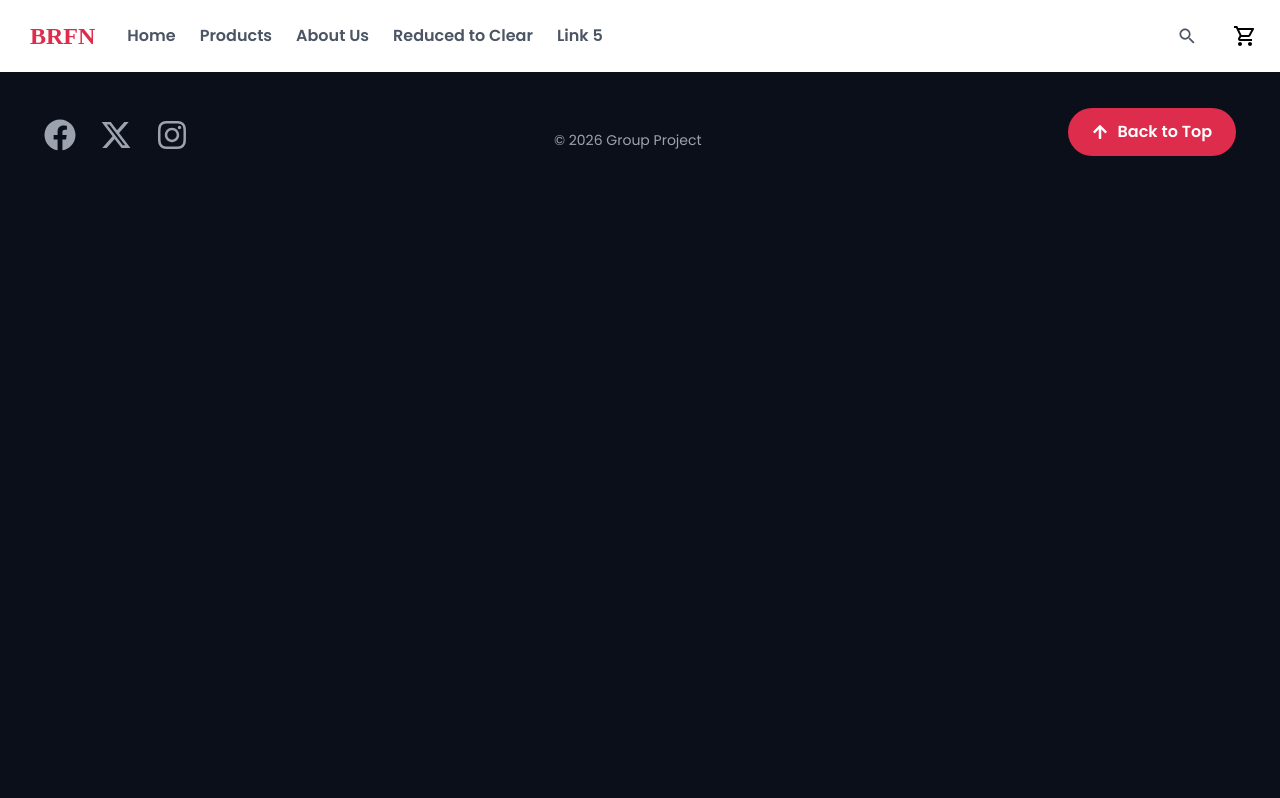
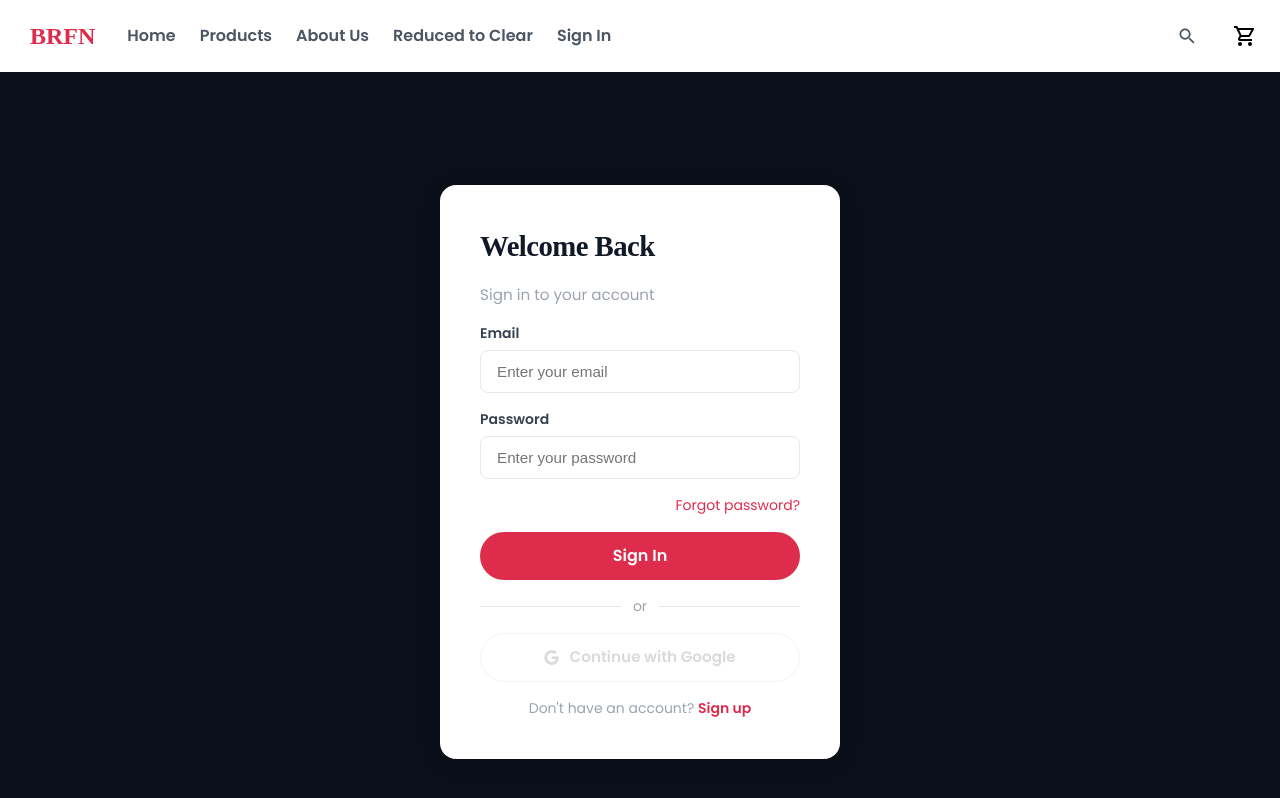
Before and after one commit to Zednin/DaESD_GP, a React app in the folder frontend/: page /login in a window 1280 px wide. Built offline with nearby package versions, Linux system fonts and the light colour scheme; the HTML template or start-up script is replaced by a standard one; a web font is replaced by a local one.

Commit message:
BRFN-58: Added login page to prepare for login functionality

```diff
--- a/frontend/src/App.jsx
+++ b/frontend/src/App.jsx
@@ -6,6 +6,7 @@ import Footer from "./components/Footer";
 import Home from "./pages/Home";
 import Products from "./pages/Products";
 import About from "./pages/About";
+import Login from "./pages/Login";
 
 export default function App() {
   return (
@@ -16,6 +17,7 @@ export default function App() {
         <Route path="/" element={<Home />} />
         <Route path="/products" element={<Products />} />
         <Route path="/about" element={<About />} />
+        <Route path="/login" element={<Login />} />
       </Routes>
 
       <Footer />
--- a/frontend/src/components/Navbar.jsx
+++ b/frontend/src/components/Navbar.jsx
@@ -26,8 +26,8 @@ const NavbarMenu = [
     },
     {
         id: 5,
-        title: "Link 5",
-        link: "#",
+        title: "Sign In",
+        link: "/login",
     },
 ]
 
--- /dev/null
+++ b/frontend/src/pages/Login.jsx
@@ -0,0 +1,69 @@
+import styles from "./Login.module.css";
+import { FaGoogle } from "react-icons/fa";
+import { motion } from "framer-motion";
+
+export default function Login() {
+  const handleSubmit = (e) => {
+    e.preventDefault();
+    // login logic
+  };
+
+  return (
+    <div className={styles.container}>
+        <motion.div
+            className={styles.card}
+            initial={{ opacity: 0, y: 80 }}
+            animate={{ opacity: 1, y: 0 }}
+            transition={{ duration: 0.5, ease: "easeOut" }}
+            >
+
+        <h1 className={styles.title}>Welcome Back</h1>
+        <p className={styles.subtitle}>Sign in to your account</p>
+
+        <form onSubmit={handleSubmit} className={styles.form}>
+          <div className={styles.inputGroup}>
+            <label className={styles.label}>Email</label>
+            <input
+              type="email"
+              placeholder="Enter your email"
+              className={styles.input}
+              required
+            />
+          </div>
+
+          <div className={styles.inputGroup}>
+            <label className={styles.label}>Password</label>
+            <input
+              type="password"
+              placeholder="Enter your password"
+              className={styles.input}
+              required
+            />
+          </div>
+
+          <a href="#" className={styles.forgotPassword}>Forgot password?</a>
+
+          <button type="submit" className={styles.loginBtn}>
+            Sign In
+          </button>
+        </form>
+
+        {/* Divider */}
+        <div className={styles.divider}>
+          <span>or</span>
+        </div>
+
+        {/* Google Sign In - placeholder */}
+        <button className={styles.googleBtn} disabled>
+          <FaGoogle />
+          Continue with Google
+        </button>
+
+        <p className={styles.register}>
+          Don't have an account? <a href="#">Sign up</a>
+        </p>
+
+      </motion.div>
+    </div>
+  );
+}
--- /dev/null
+++ b/frontend/src/pages/Login.module.css
@@ -0,0 +1,144 @@
+.container {
+  display: flex;
+  justify-content: center;
+  align-items: center;
+  min-height: 100vh;
+  background: var(--bg);
+}
+
+.card {
+  background: #fff;
+  padding: 40px;
+  border-radius: 16px;
+  box-shadow: 0 4px 24px rgba(0, 0, 0, 0.08);
+  width: 100%;
+  max-width: 400px;
+  display: flex;
+  flex-direction: column;
+  gap: 16px;
+}
+
+.title {
+  font-size: 1.8rem;
+  font-weight: 700;
+  color: #111827;
+  margin: 0;
+}
+
+.subtitle {
+  color: #9ca3af;
+  margin: 0;
+  font-size: 0.95rem;
+}
+
+.form {
+  display: flex;
+  flex-direction: column;
+  gap: 16px;
+}
+
+.inputGroup {
+  display: flex;
+  flex-direction: column;
+  gap: 6px;
+}
+
+.label {
+  font-size: 0.875rem;
+  font-weight: 600;
+  color: #374151;
+}
+
+.input {
+  padding: 12px 16px;
+  border: 1px solid #e5e7eb;
+  border-radius: 8px;
+  font-size: 0.95rem;
+  outline: none;
+  transition: border-color 0.3s ease;
+}
+
+.input:focus {
+  border-color: var(--primary);
+}
+
+.forgotPassword {
+  font-size: 0.875rem;
+  color: var(--primary);
+  text-decoration: none;
+  text-align: right;
+}
+
+.forgotPassword:hover {
+  text-decoration: underline;
+}
+
+.loginBtn {
+  padding: 12px;
+  background: var(--primary);
+  color: #fff;
+  border: none;
+  border-radius: 9999px;
+  font-weight: 600;
+  font-size: 1rem;
+  cursor: pointer;
+  transition: transform 0.3s ease;
+}
+
+.loginBtn:hover {
+  transform: scale(1.03);
+}
+
+/* Divider */
+.divider {
+  display: flex;
+  align-items: center;
+  gap: 12px;
+  color: #9ca3af;
+  font-size: 0.875rem;
+}
+
+.divider::before,
+.divider::after {
+  content: "";
+  flex: 1;
+  height: 1px;
+  background: #e5e7eb;
+}
+
+/* Google Button */
+.googleBtn {
+  display: flex;
+  align-items: center;
+  justify-content: center;
+  gap: 10px;
+  padding: 12px;
+  border: 1px solid #e5e7eb;
+  border-radius: 9999px;
+  background: #fff;
+  font-weight: 600;
+  font-size: 0.95rem;
+  cursor: not-allowed;
+  opacity: 0.5;
+  transition: transform 0.3s ease;
+}
+
+.googleBtn:not(:disabled):hover {
+  transform: scale(1.03);
+}
+
+.register {
+  text-align: center;
+  font-size: 0.875rem;
+  color: #9ca3af;
+}
+
+.register a {
+  color: var(--primary);
+  text-decoration: none;
+  font-weight: 600;
+}
+
+.register a:hover {
+  text-decoration: underline;
+}
```
